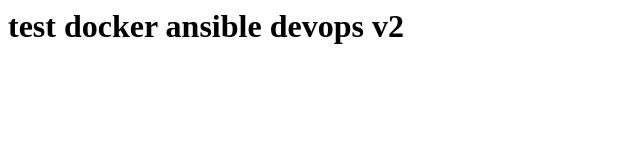
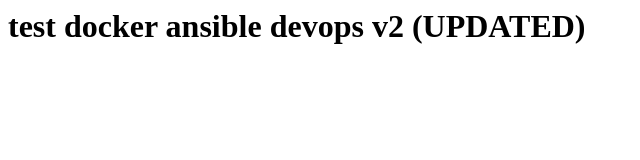
Before and after one commit to callmedondo/docker-ansible, a plain HTML site: page index.html in a window 1280 px wide. Shown: the whole page, without its empty margins (0-640 px from the left). Drawn offline with Linux system fonts and the light colour scheme.

Commit message:
Update index.html

```diff
--- a/index.html
+++ b/index.html
@@ -1 +1 @@
-<h1> test docker ansible devops v2 </h1>
+<h1> test docker ansible devops v2 (UPDATED) </h1>
```
